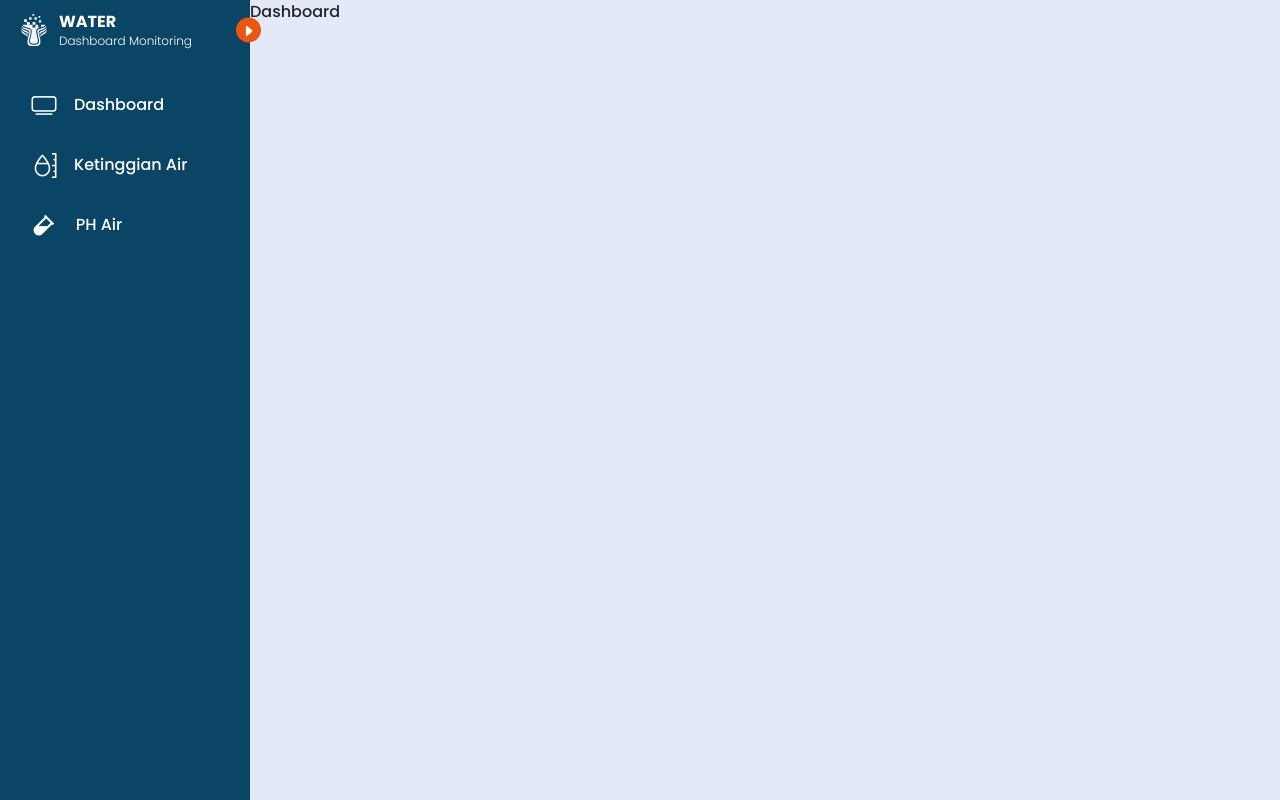
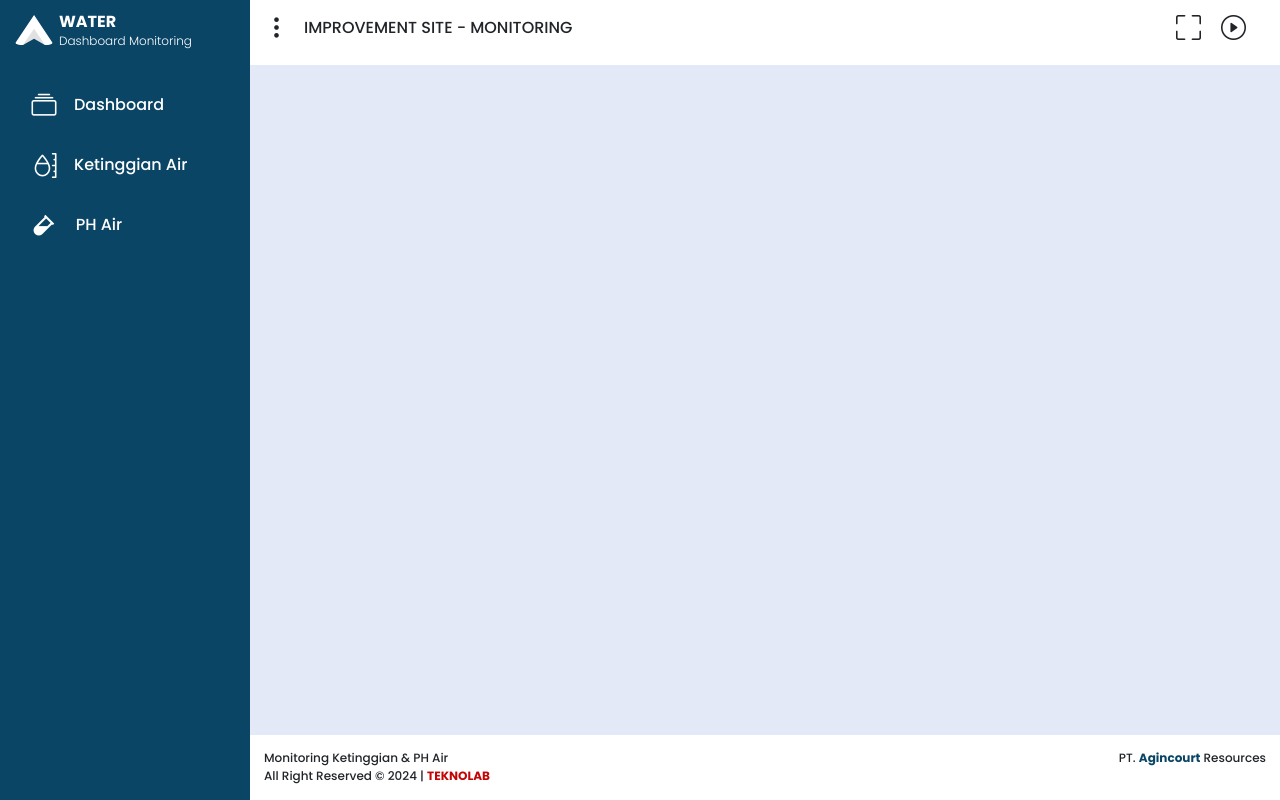
Before and after one commit to pradanayogaid/sidebar-01, a PHP site: page / in a window 1280 px wide. Run offline with PHP 8.4, Linux system fonts and the light colour scheme.

Commit message:
Sibar Menu dan Halaman Content sudah jadi

```diff
--- a/assets/css/style-local.css
+++ b/assets/css/style-local.css
@@ -104,22 +104,6 @@ body{
   margin-top: -2px;
 }
 
-.sidebar header .toggle{
-  position: absolute;
-  display: flex;
-  align-items: center;
-  justify-content: center;
-  top: 50%;
-  right: -25px;
-  transform: translateY(-50%);
-  width: 25px;
-  height: 25px;
-  background: var(--secondary-color);
-  color: var(--text-primary-color);
-  font-size: 14px;
-  border-radius: 50%;
-}
-
 .sidebar ul{
   padding-left: 0;
   margin-top: 30px;
@@ -156,15 +140,140 @@ body{
   color: var(--text-primary-color);
 }
 
-.home{
+/* ==== content ===== */
+.topMenu{
+  position: fixed;
+  top: 0;
+  left: 250px;
+  height: 65px;
+  width: calc(100% - 250px);
+  background-color: var(--text-primary-color);
+  transition: var(--trant-3);
+  padding: 10px 14px;
+  /* border: 1px solid #000; */
+  z-index: 10;
+}
+.sidebar.side-min ~ .topMenu{
+  left: 88px;
+  width: calc(100% - 88px);
+}
+
+.topMenu .topMenu-content .icon{
+  font-size: 25px;
+  cursor: pointer;
+  /* border: 1px solid #000; */
+}
+
+.topMenu .topMenu-content .active{
+color: var(--secondary-color);
+  /* border: 1px solid #000; */
+}
+.topMenu .topMenu-content .title{
+  margin-top: 5px;
+  margin-left: 15px;
+  font-size: 16px;
+  font-weight: 500;
+  /* border: 1px solid #000; */
+}
+
+.topMenu .topMenu-content .multimedia-icon{
+  margin-right: 20px;
+  font-size: 25px;
+  cursor: pointer;
+  /* border: 1px solid #000; */
+}
+
+.content{
   position: relative;
   left: 250px;
   height: 100vh;
   width: calc(100% - 250px);
   transition: var(--trant-3);
+  /* border: 1px solid #000; */
 }
 
-.sidebar.side-min ~ .home{
+.sidebar.side-min ~ .content{
   left: 88px;
   width: calc(100% - 88px);
 }
+
+
+footer{
+  position: fixed;
+  bottom: 0;
+  left: 250px;
+  height: 65px;
+  width: calc(100% - 250px);
+  background-color: var(--text-primary-color);
+  transition: var(--trant-3);
+  padding: 10px 14px;
+  display: flex;
+  align-items: center;
+}
+.sidebar.side-min ~ footer{
+  left: 88px;
+  width: calc(100% - 88px);
+}
+
+.footer-content{
+  /* border: 1px solid #000; */
+  width: 100%;
+  margin-top: 15px;
+}
+
+.footer-content .left-content p,
+.footer-content .right-content p{
+  font-size: 12px;
+}
+
+.footer-content .left-content a{
+  text-decoration: none;
+  color: #c30505;
+}
+
+.footer-content .right-content a{
+  text-decoration: none;
+  color: var(--sidebar-color);
+}
+
+
+
+
+
+
+
+
+
+
+
+
+
+
+
+
+
+
+
+
+
+
+
+
+
+
+
+
+
+
+
+
+
+
+
+
+
+
+
+
+
+/* ============ MOBIL VERSION ============= */
--- a/assets/js/script-local.js
+++ b/assets/js/script-local.js
@@ -2,5 +2,6 @@ const sidebar = document.querySelector(".sidebar");
 const toggle = document.querySelector(".toggle");
 toggle.addEventListener("click", () =>{
     sidebar.classList.toggle("side-min");
-    // console.log("Berhasil di Klik");
+    toggle.classList.toggle("active");
+    console.log("Berhasil di Klik");
 })
--- a/index.html
+++ b/index.html
@@ -3,7 +3,7 @@
   <head>
     <meta charset="utf-8">
     <meta name="viewport" content="width=device-width, initial-scale=1">
-    <title>Bootstrap demo</title>
+    <title>Dashboard Boot</title>
 
     <!-- ===== css bootstrap ===== -->
     <link href="https://cdn.jsdelivr.net/npm/bootstrap@5.3.2/dist/css/bootstrap.min.css" rel="stylesheet" integrity="sha384-T3c6CoIi6uLrA9TneNEoa7RxnatzjcDSCmG1MXxSR1GAsXEV/Dwwykc2MPK8M2HN" crossorigin="anonymous">
@@ -21,7 +21,7 @@
     <header>
       <div class="image-text">
         <span class="image">
-          <img src="assets/image/LogoKecil.svg" alt="">
+          <img src="assets/image/logoIconAgincourt.svg" alt="">
         </span>
 
         <div class="text header-text">
@@ -29,8 +29,6 @@
           <span class="as">Dashboard Monitoring</span>
         </div>
       </div>
-
-      <i class="bi bi-caret-right-fill toggle"></i>
     </header>
 
     <div class="menu-bar">
@@ -38,7 +36,7 @@
         <ul class="menu-links">
           <li class="nav-lik">
             <a href="#">
-              <i class="bi bi-tv side-icon"></i>
+              <i class="bi bi-collection side-icon"></i>
               <span class="text nav-text">Dashboard</span>
             </a>
           </li>
@@ -59,9 +57,36 @@
     </div>
   </nav>
 
-  <section class="home">
-    <div class="text">Dashboard</div>
+  <section class="topMenu">
+    <div class="topMenu-content">
+      <div class="row">
+        <div class="col-lg-11 d-flex align-items-center">
+          <i class="bi bi-three-dots-vertical toggle icon"></i>
+          <h5 class="title">IMPROVEMENT SITE - MONITORING</h5>
+        </div>
+        <div class="col-lg-1 d-flex justify-content-end">
+          <i class="bi bi-fullscreen multimedia-icon"></i>
+          <i class="bi bi-play-circle multimedia-icon"></i>
+        </div>
+      </div>
+
+    </div>
   </section>
+
+  <section class="content">
+
+  </section>
+  <footer>
+    <div class="footer-content d-flex justify-content-between">
+      <div class="left-content">
+        <p>Monitoring Ketinggian & PH Air<br>
+        All Right Reserved © 2024 | <a href="#" class="fw-bold">TEKNOLAB</a></p>
+      </div>
+      <div class="right-content">
+        <p>PT. <a href="#" class="fw-bold">Agincourt</a> Resources</p>
+      </div>
+    </div>
+  </footer>
   <script src="assets/js/script-local.js"></script>
   </body>
 </html>
```
Also changed, not shown: assets/image/logoIconAgincourt.svg (added).
